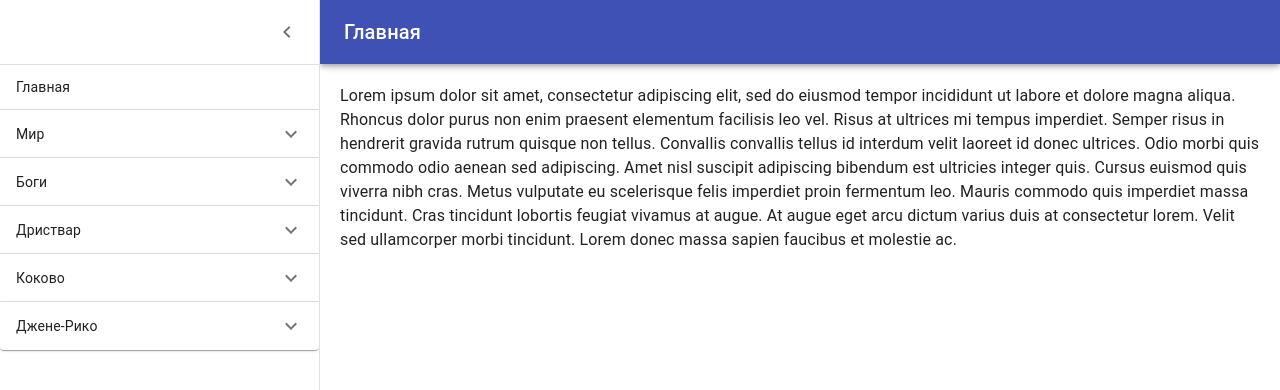
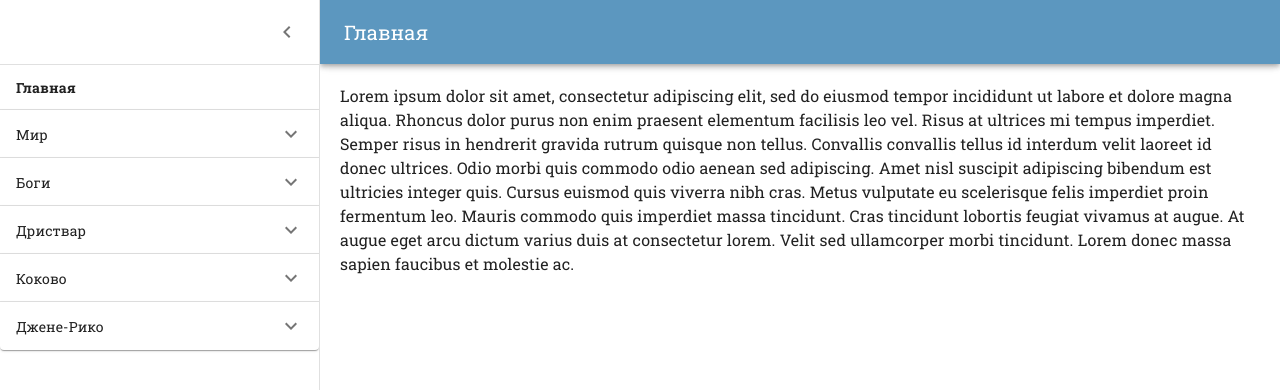
Before and after one commit to DmitriStadnik/g-lore, a React (Create React App) app in the folder client/: page / in a window 1280 px wide. Shown: the top 390 px of the page. Built offline with nearby package versions, Linux system fonts and the light colour scheme.

Commit message:
Highlight active link

```diff
--- a/client/public/index.css
+++ b/client/public/index.css
@@ -1,20 +1,8 @@
-@font-face {
-  font-family: 'Roboto Mono';
-  src: url('./fonts/RobotoMono-Regular.ttf') format('truetype');
-  font-weight: normal;
-  font-style: normal;
-}
-
-@font-face {
-  font-family: 'Roboto Mono';
-  src: url('./fonts/RobotoMono-Bold.ttf') format('truetype');
-  font-weight: bold;
-  font-style: normal;
-}
+@import url('https://fonts.googleapis.com/css2?family=Roboto+Slab:wght@400;700&display=swap');
 
 body {
   margin: 0;
-  font-family: "Roboto Mono", sans-serif;
+  font-family: "Roboto Slab", sans-serif;
   -webkit-font-smoothing: antialiased;
   -moz-osx-font-smoothing: grayscale;
   color: #2e3131;
--- a/client/src/components/App/index.tsx
+++ b/client/src/components/App/index.tsx
@@ -1,7 +1,7 @@
 import React, {useEffect, useState} from 'react';
 import {Link as RouterLink, useLocation} from 'react-router-dom';
 import clsx from 'clsx';
-import { makeStyles, useTheme } from '@material-ui/core/styles';
+import {makeStyles, useTheme} from '@material-ui/core/styles';
 import Drawer from '@material-ui/core/Drawer';
 import CssBaseline from '@material-ui/core/CssBaseline';
 import AppBar from '@material-ui/core/AppBar';
@@ -30,13 +30,14 @@ const drawerWidth = 320;
 const useStyles = makeStyles((theme) => ({
   root: {
     display: 'flex',
-    height: 'calc(100% - 64px)'
+    height: 'calc(100% - 64px)',
   },
   appBar: {
     transition: theme.transitions.create(['margin', 'width'], {
       easing: theme.transitions.easing.sharp,
       duration: theme.transitions.duration.leavingScreen,
     }),
+    backgroundColor: 'rgb(92, 151, 191)'
   },
   appBarShift: {
     width: `calc(100% - ${drawerWidth}px)`,
@@ -96,6 +97,9 @@ const useStyles = makeStyles((theme) => ({
   },
   accordionListItem: {
     padding: '0',
+    '&:hover': {
+      backgroundColor: "rgb(92, 151, 191)"
+    }
   },
   link: {
     color: theme.palette.text.primary,
@@ -105,12 +109,12 @@ const useStyles = makeStyles((theme) => ({
     padding: '0',
     '&:hover': {
       textDecoration: 'none',
-      color: theme.palette.primary.dark,
+      color: 'white',
     }
   },
   linkText: {
     '& span': {
-      fontSize: 13,
+      fontSize: 14,
       padding: theme.spacing(0, 3),
     }
   },
@@ -119,13 +123,21 @@ const useStyles = makeStyles((theme) => ({
       fontSize: 14,
       padding: theme.spacing(1, 2),
     }
+  },
+  contentLink: {
+    color: 'rgb(31, 58, 147)',
+    textDecoration: 'none',
+    '&:hover': {
+      textDecoration: 'none',
+      color: 'rgb(92, 151, 191)',
+    }
   }
 }));
 
 const App = () => {
   const classes = useStyles();
   const theme = useTheme();
-  const [open, setOpen] = useState(window.innerWidth > 600);
+  const [open, setOpen] = useState(window.innerWidth >= 600);
   const [title, setTitle] = useState(mainPage.title);
   const [content, setContent] = useState<Array<any>>();
   const location = useLocation();
@@ -146,6 +158,12 @@ const App = () => {
     }
   }, [location])
 
+  const isLinkActive = (path: string) => {
+    if (location.pathname === path) return 'content_link--active';
+
+    return ''
+  }
+
   const parseContent = (item: string) => {
     return parse(item, {
       replace: domNode => {
@@ -153,7 +171,7 @@ const App = () => {
           if (domNode.attribs && domNode.attribs.href) {
             return React.createElement(
               RouterLink,
-              {to: domNode.attribs.href},
+              {to: domNode.attribs.href, className: classes.contentLink},
               domNode.children && domNode.children[0].data
             );
           }
@@ -167,6 +185,12 @@ const App = () => {
       }
     })
   }
+
+  const handleLinkClick = () => {
+    if (window.innerWidth < 600) {
+      setOpen(false);
+    }
+  };
 
   const handleDrawerOpen = () => {
     setOpen(true);
@@ -217,7 +241,11 @@ const App = () => {
         <Divider />
         <List className={classes.accordionList}>
           <ListItem button key={mainPage.title} className={classes.accordionListItem}>
-            <Link component={RouterLink} to='/' className={classes.link}>
+            <Link
+              component={RouterLink}
+              to='/'
+              className={`${classes.link} ${isLinkActive(`/`)}`}
+            >
               <ListItemText primary={mainPage.title} className={classes.linkTextMain} />
             </Link>
           </ListItem>
@@ -236,7 +264,12 @@ const App = () => {
               <List className={classes.accordionList}>
                 {parent.children && parent.children.map((child, index) => (
                   <ListItem button key={`${transliterateRus(child.title)}`} className={classes.accordionListItem}>
-                    <Link component={RouterLink} to={`/${transliterateRus(parent.title)}/${transliterateRus(child.title)}`} className={classes.link}>
+                    <Link
+                      component={RouterLink}
+                      to={`/${transliterateRus(parent.title)}/${transliterateRus(child.title)}`}
+                      className={`${classes.link} ${isLinkActive(`/${transliterateRus(parent.title)}/${transliterateRus(child.title)}`)}`}
+                      onClick={handleLinkClick}
+                    >
                       <ListItemText primary={child.title} className={classes.linkText} />
                     </Link>
                   </ListItem>
--- a/client/src/components/App/styles.css
+++ b/client/src/components/App/styles.css
@@ -1,3 +1,7 @@
+* {
+  font-family: "Roboto Slab", sans-serif !important;
+}
+
 .article-image {
   max-width: 270px;
   display: block;
@@ -28,3 +32,7 @@
   padding: 20px;
   padding-bottom: 40px;
 }
+
+.content_link--active span {
+  font-weight: bold;
+}
```
Also changed, not shown: client/public/fonts/RobotoMono-Bold.ttf (deleted), client/public/fonts/RobotoMono-Regular.ttf (deleted).
